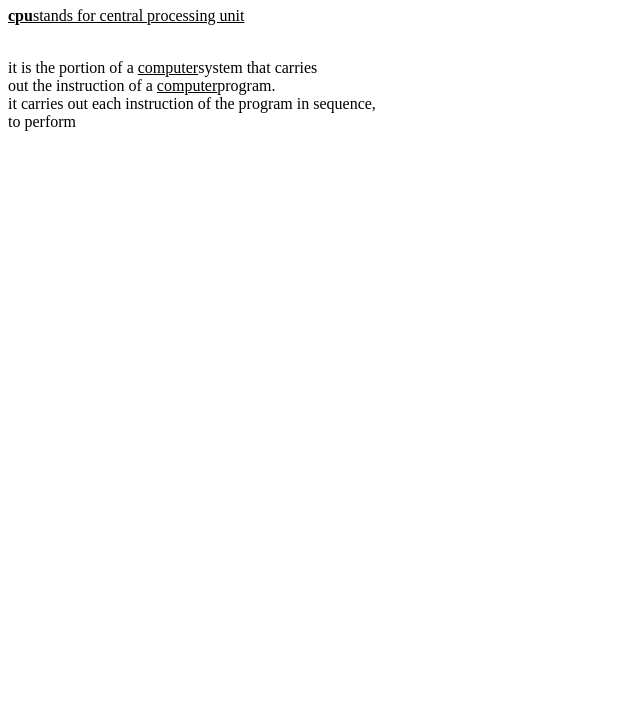
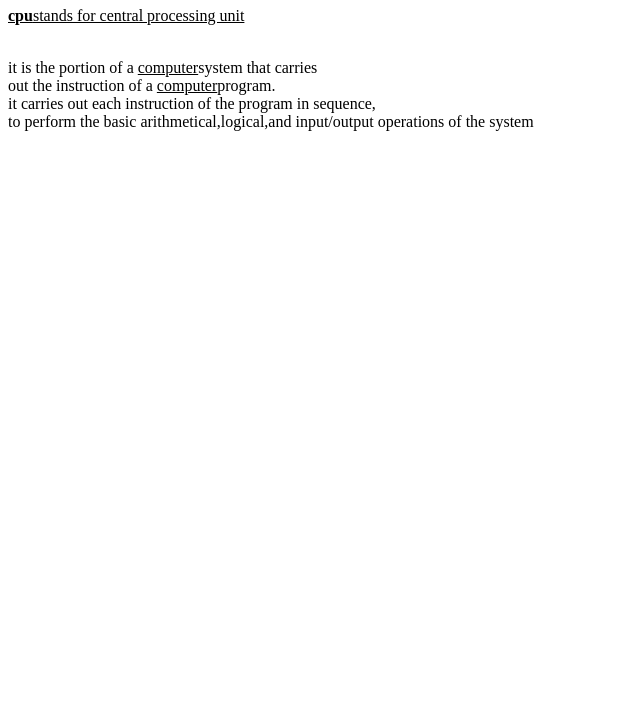
Before and after one commit to iamneo-production/cdaedbbcdeadaeccdfffebaeceaec, a website: page public/index.html in a window 1280 px wide. Shown: the part 73-800 px from the top of the page, without its empty margins (0-640 px from the left). Drawn offline with Linux system fonts and the light colour scheme.

Commit message:
Backup Commit

```diff
--- a/public/index.html
+++ b/public/index.html
@@ -13,10 +13,6 @@
   it is the portion of a <u>computer</u>system that carries<br>
   out the instruction of a <u>computer</u>program.<br>
   it carries out each instruction of the program in sequence,<br>
-  to perform
-
-
-
-
-</body>
-</html>
+  to perform the basic arithmetical,logical,and input/output operations of the system</p>
+  </body>
+  </html>
```
